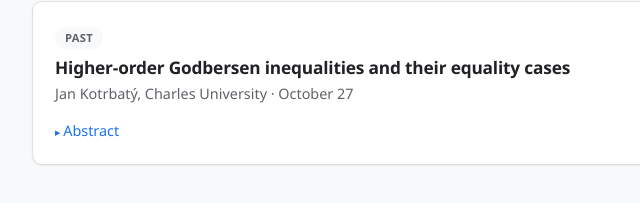
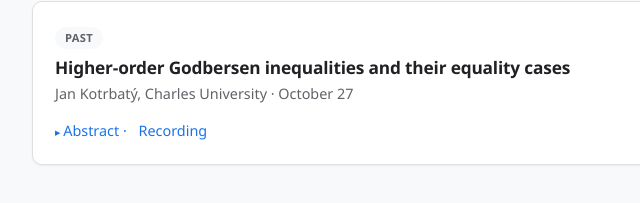
Before and after one commit to danmiku/pims-crg-website, a plain HTML site: page colloquium.html in a window 1280 px wide. Shown: the part 1475-1678 px from the top of the page, 142-782 px from the left. Drawn offline with Linux system fonts and the light colour scheme.

Commit message:
Add MathTube recording link to Jan Kotrbaty's past talk
Co-Authored-By: Claude Sonnet 5 <noreply@anthropic.com>

```diff
--- a/colloquium.html
+++ b/colloquium.html
@@ -126,7 +126,7 @@
         <h3 class="event-title">Higher-order Godbersen inequalities and their equality cases</h3>
         <p class="event-meta">Jan Kotrbat&yacute;, Charles University &middot; October 27</p>
         <details class="abstract-toggle">
-          <summary>Abstract</summary>
+          <summary>Abstract &middot; <a href="https://mathtube.org/lecture/video/higher-order-godbersen-inequalities-and-their-equality-cases">Recording</a></summary>
           <p class="muted">
             In his 1938 thesis, C. Godbersen conjectured that, among convex bodies of
             fixed positive volume, the mixed volume of a body and its reflection
```
